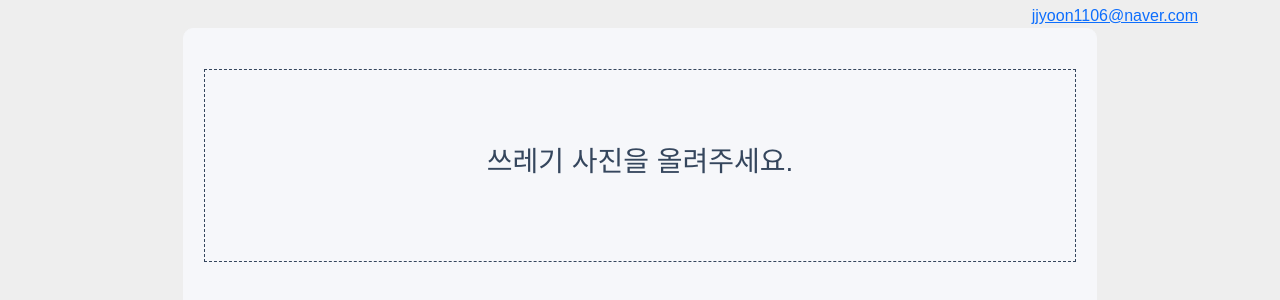
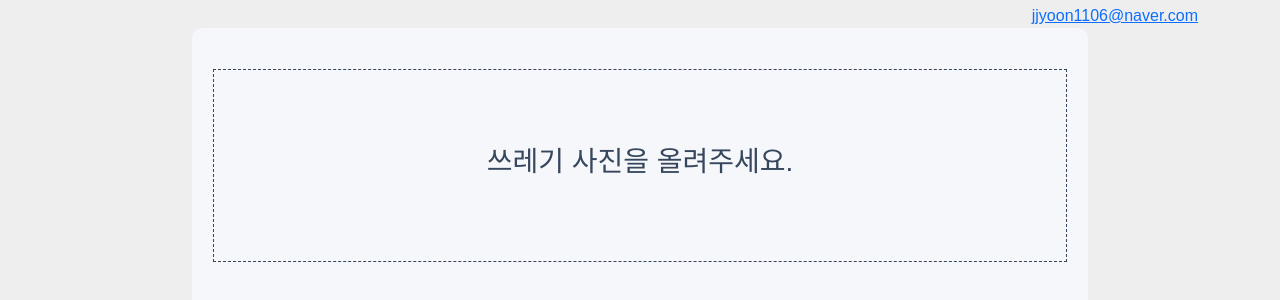
Before and after one commit to jjyoon1106/ai-trash, a plain HTML site: page index.html in a window 1280 px wide. Shown: the part 252-552 px from the top of the page. Drawn offline with nearby package versions, Linux system fonts and the light colour scheme.

Commit message:
Update style.css

```diff
--- a/style.css
+++ b/style.css
@@ -6,13 +6,16 @@ body {
 .file-upload {
   background-color: #ffffff;
   width: 600px;
-  margin: 0 auto;
   padding: 20px;
-  width: 914px;
+  width: 70vw;
   height: 50vw;
   border-radius: 10px;
   border: solid 1.5px #f6f7fa;
   background-color: #f6f7fa;
+  margin-bottom: 0;
+  margin-top: 0;
+  margin-left: 15vw;
+  margin-light: 15vw;
 }
 
 .file-upload-btn {
```
